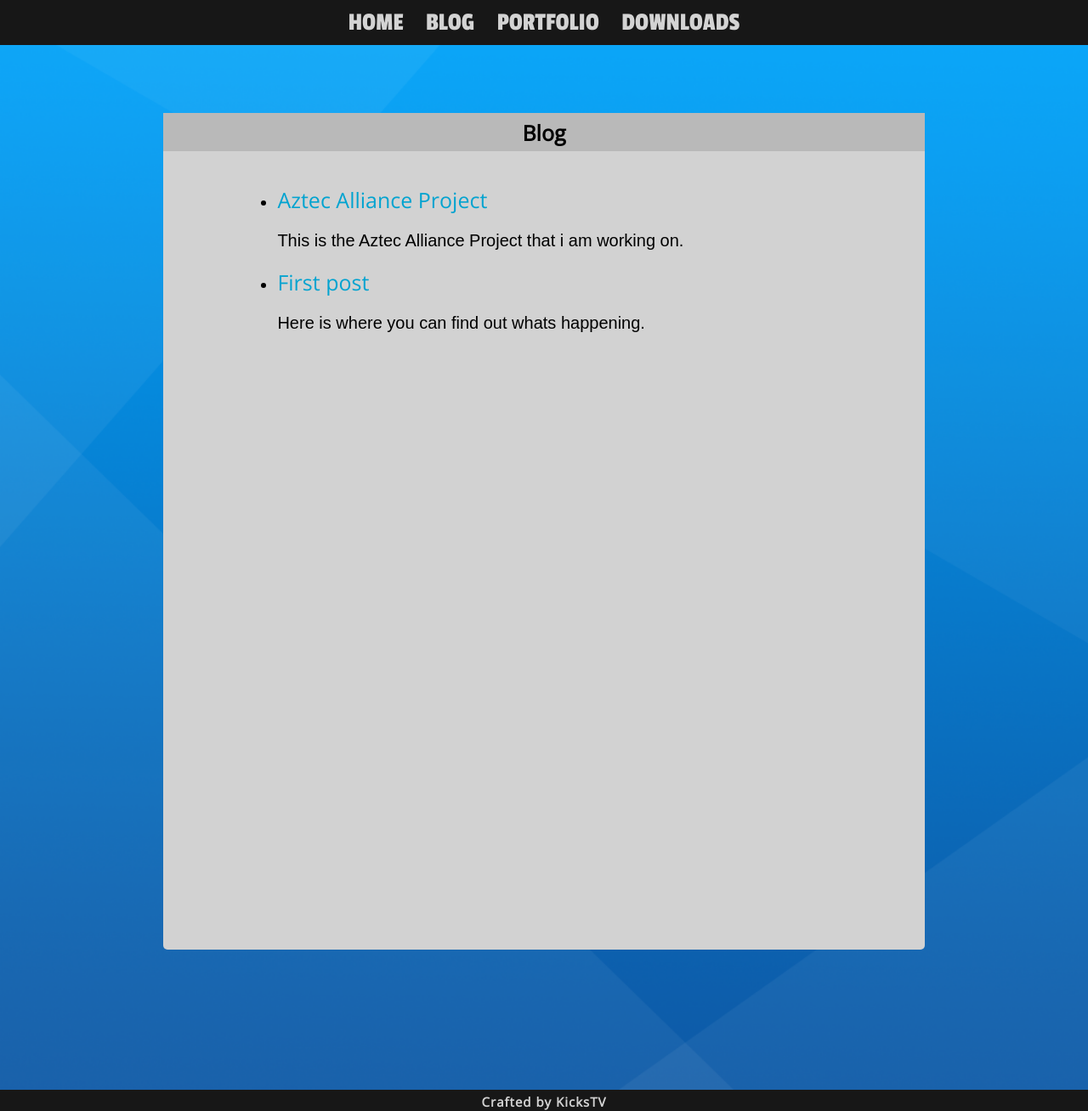
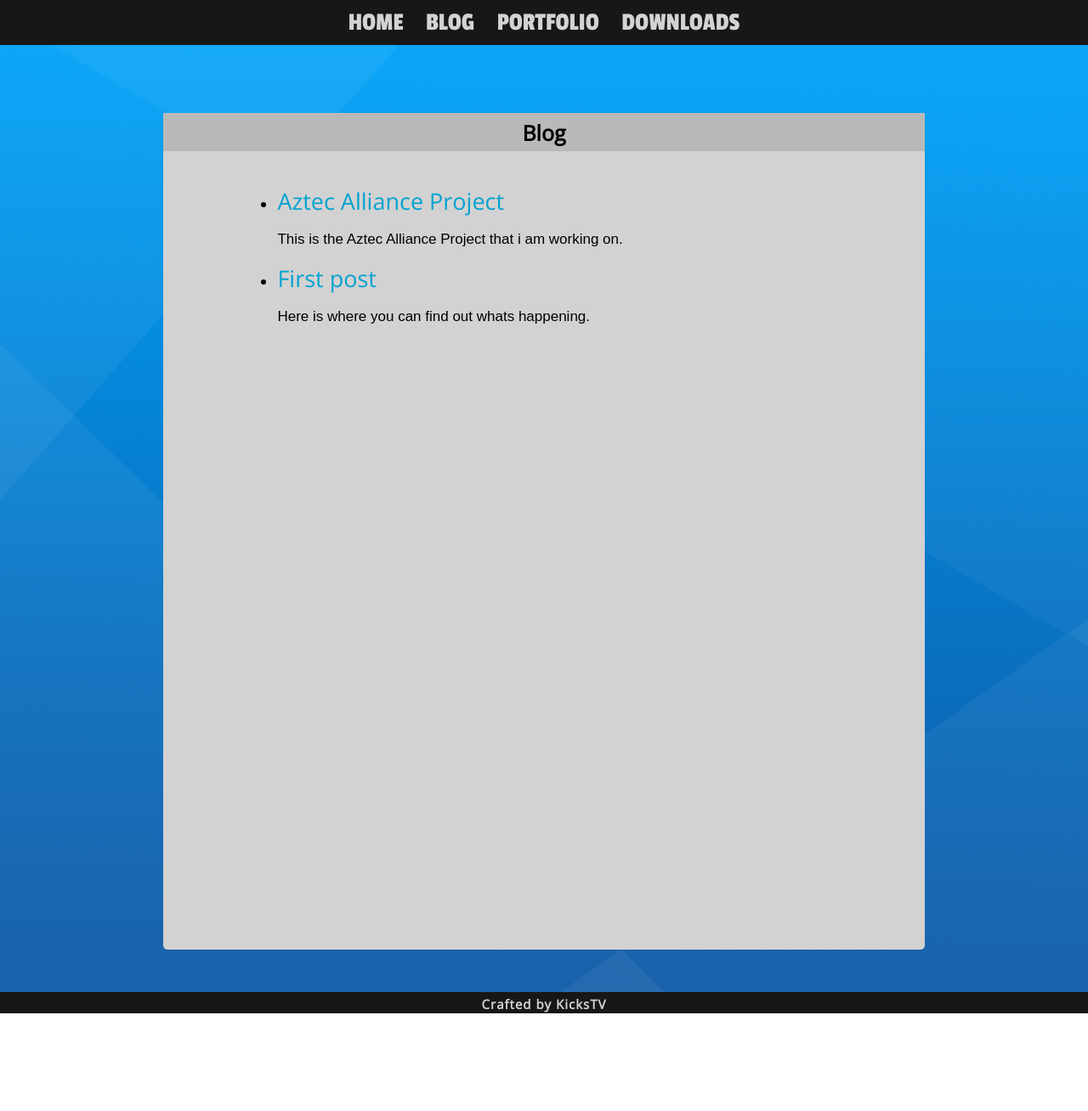
Before and after one commit to KicksTV/old-kickstv.github.io, a Jekyll site: the page built from blog.html, in a window 1280 px wide. Shown: the whole page at 85% size. Built offline with Jekyll 4.4.1, drawn with Linux system fonts in a browser that asks for light colours; nearby versions of some CDN libraries; after the commit the page ends 1193 px from its top, so only the background shows below that.

Commit message:
mobile changes

```diff
--- a/blog.html
+++ b/blog.html
@@ -2,7 +2,7 @@
 permalink: /blog/
 layout: default
 ---
-<div class="maincontainer" style="height: 1100px;">
+<div class="maincontainer" id="blog_page">
 	<div class="textcontainer">
 		<div class="center">
 			<h3>Blog</h3>
--- a/css/main.css
+++ b/css/main.css
@@ -31,6 +31,9 @@ header {
 	-moz-background-size: cover;
 	padding: 80px 0 50px 0;
 	margin: 0;
+}
+#home_page {
+	height: 800px;
 }
 .textcontainer {
 	margin: auto;
@@ -422,6 +425,12 @@ nav>ul {
 		border-radius: 12px;
 		font-size: 15px;
 	}
+	.posts>ul>li>a {
+		font-size: 27px;
+	}
+	.posts>ul>li>p {
+		font-size: 17px;
+	}
 }
 @media screen and (max-width: 1300px) {
 	.imagecontainer {
@@ -484,6 +493,12 @@ nav>ul {
 		margin: 0 20px;
 		margin: auto;
 		margin-bottom: 20px;
+	}
+	.posts>ul>li>a {
+		font-size: 25px;
+	}
+	.posts>ul>li>p {
+		font-size: 15px;
 	}
 }
 @media screen and (max-width: 950px) {
@@ -562,6 +577,12 @@ nav>ul {
 	.infocontainer {
 		height: 25px;
 	}
+	.posts>ul>li>a {
+		font-size: 17px;
+	}
+	.posts>ul>li>p {
+		font-size: 10px;
+	}
 }
 @media screen and (max-width: 500px) {
 	.infocontainer>.textcontainer>.center>h3 {
@@ -572,6 +593,9 @@ nav>ul {
 	}
 	.infocontainer {
 		height: 30px;
+	}
+	#home_page {
+	height: 500px;
 	}
 }
 @media screen and (max-width: 400px) {
@@ -621,9 +645,6 @@ nav>ul {
 	.centercontainer>.posts>ul {
 		font-size: 10px;
 	}
-	.posts>ul>li>a {
-		font-size: 15px;
-	}
 	.centercontainer {
 		padding-top: 25px;
 	}
--- a/downloads.html
+++ b/downloads.html
@@ -3,7 +3,7 @@ layout: default
 permalink: /downloads/
 ---
 
-<div class="maincontainer" style="height: 1100px;">
+<div class="maincontainer" id="downloads_page">
 	<div class="infocontainer">
 		<div class="textcontainer">
 			<div class="center">
--- a/index.html
+++ b/index.html
@@ -2,7 +2,7 @@
 layout: default
 ---
 
-<div class="maincontainer" style="height: 800px;">
+<div class="maincontainer" id="home_page">
 	<div class="ktvcontainer">
 		<img class="kickstvlogo" src="img/KicksTV-Logo2.svg" alt="kickstv logo">
 		<h3>KTV</h3>
--- a/portfolio.html
+++ b/portfolio.html
@@ -3,7 +3,7 @@ layout: default
 permalink: /portfolio/
 ---
 
-<div class="maincontainer" style="height: 1100px;">
+<div class="maincontainer" id="portfolio_page">
 	<div class="textcontainer">
 		<div class="center">
 			<h3>Photography</h3>
```
